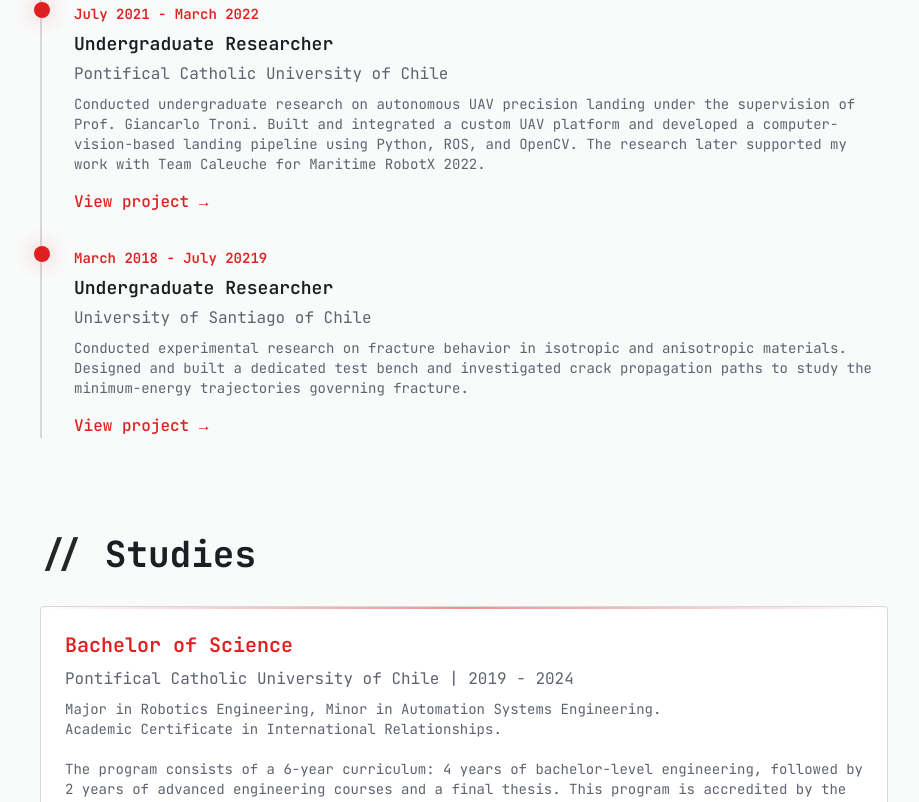
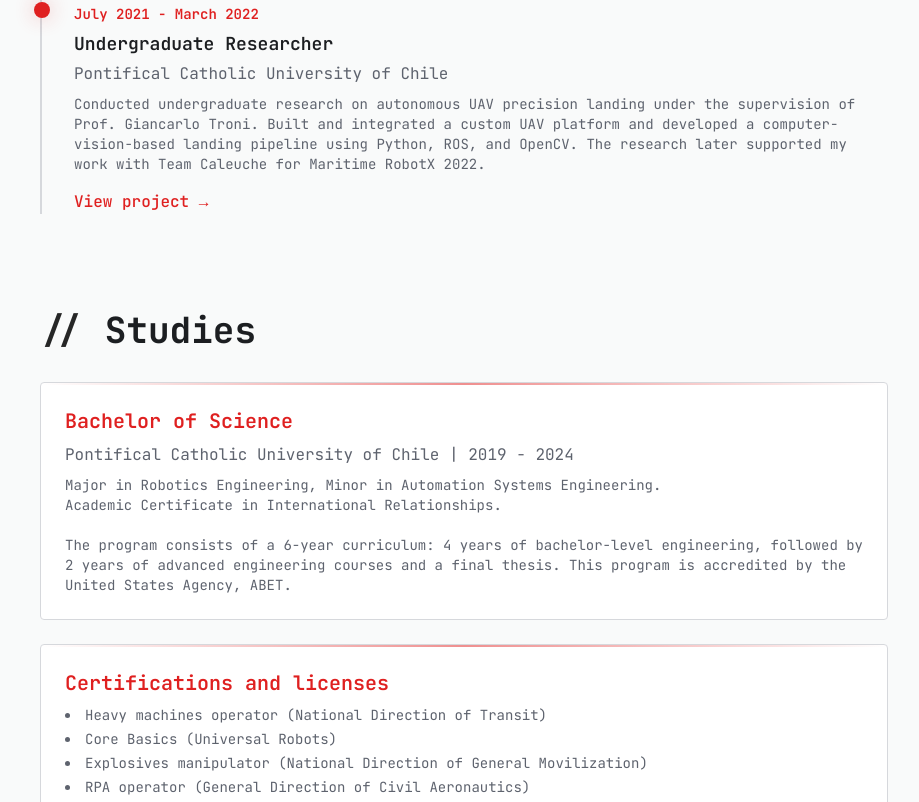
Before and after one commit to mbflores3/mbflores3.github.io, a React (Vite) app: page / in a window 1280 px wide. Shown: the part 2366-3168 px from the top of the page, without its empty margins (176-1095 px from the left). Built offline with nearby package versions, Linux system fonts and the light colour scheme.

Commit message:
Remove undergraduate researcher timeline item
Removed timeline item for undergraduate researcher position.

```diff
--- a/src/pages/Index.tsx
+++ b/src/pages/Index.tsx
@@ -156,13 +156,6 @@ const Index = () => {
               projectUrl="/projects/robotx"
             />
 
-            <TimelineItem
-              year="March 2018 - July 20219"
-              title="Undergraduate Researcher"
-              organization="University of Santiago of Chile"
-              description="Conducted experimental research on fracture behavior in isotropic and anisotropic materials. Designed and built a dedicated test bench and investigated crack propagation paths to study the minimum-energy trajectories governing fracture."
-              projectUrl="/projects/ipreusach"
-            />
           </div>
         </section>
 
```
